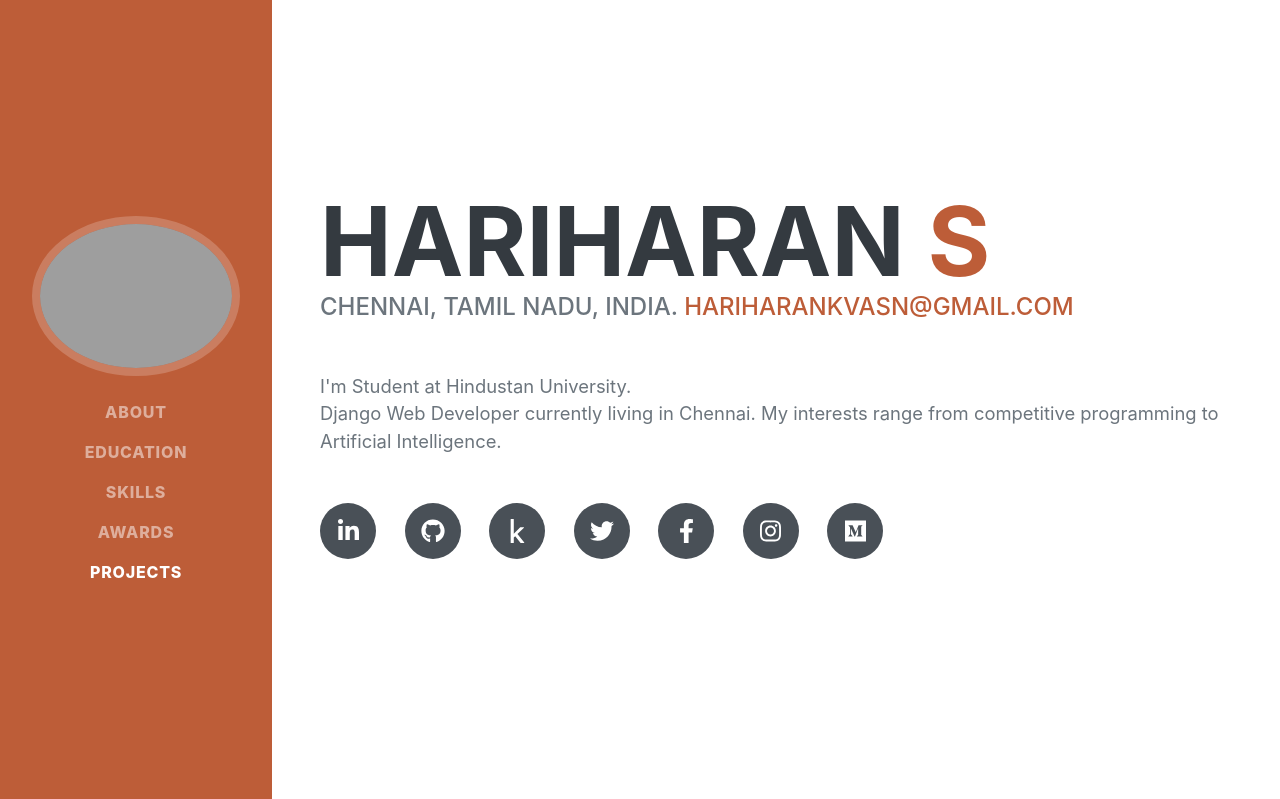
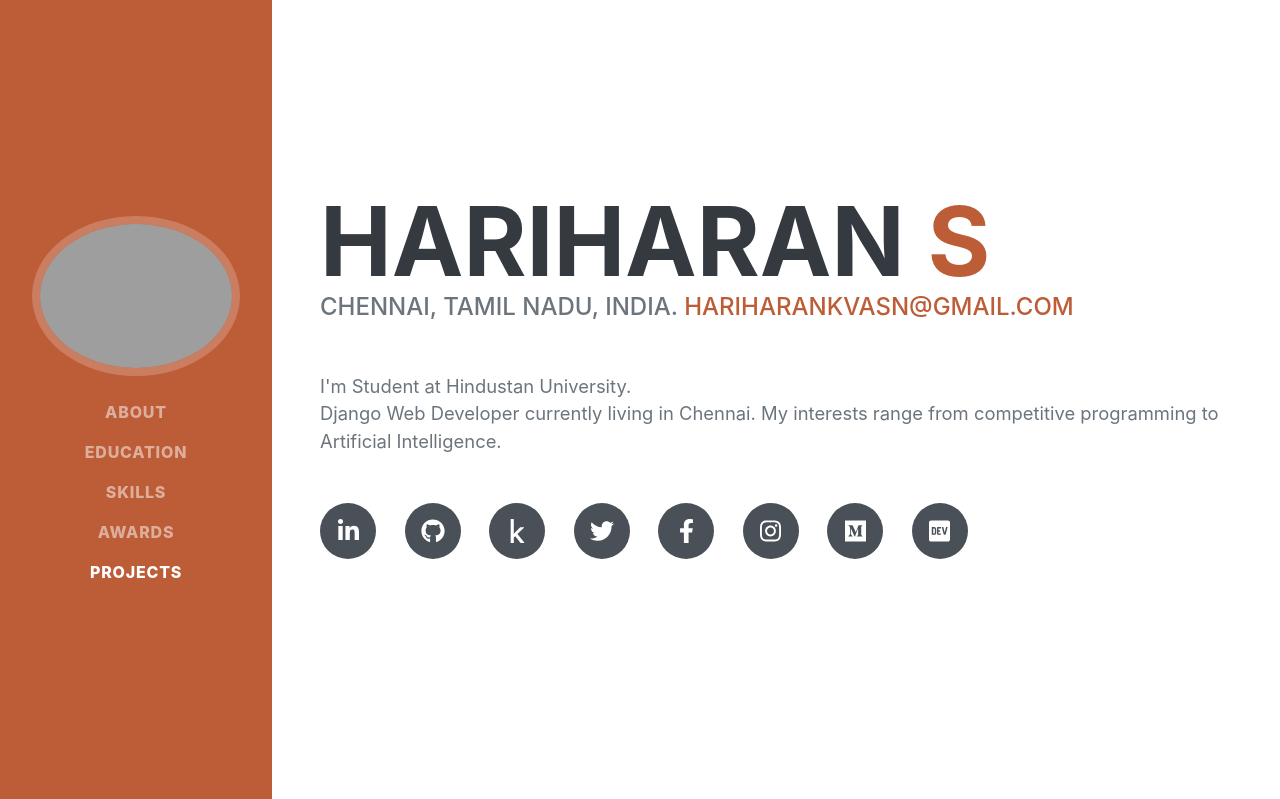
Before and after one commit to AIGamer28100/My-Portfolio, a Django app: page / in a window 1280 px wide. Shown: the top 799 px of the page. Run offline with Django 3.2, Linux system fonts and the light colour scheme; some web fonts are replaced; grey boxes are pictures that could not be loaded.

Commit message:
Update index.html
added dev.to profile link

```diff
--- a/home/templates/home/index.html
+++ b/home/templates/home/index.html
@@ -110,6 +110,9 @@
                         </a>
                         <a class="social-icon" href="https://aigamer.medium.com/" target="_blank">
                           <i class="fab fa-medium"></i>
+                        </a>
+                        <a class="social-icon" href="https://dev.to/aigamer" target="_blank">
+                            <i class="fab fa-dev" title="aigamer's DEV Community Profile"></i>
                         </a>
                     </div>
                 </div>
```
